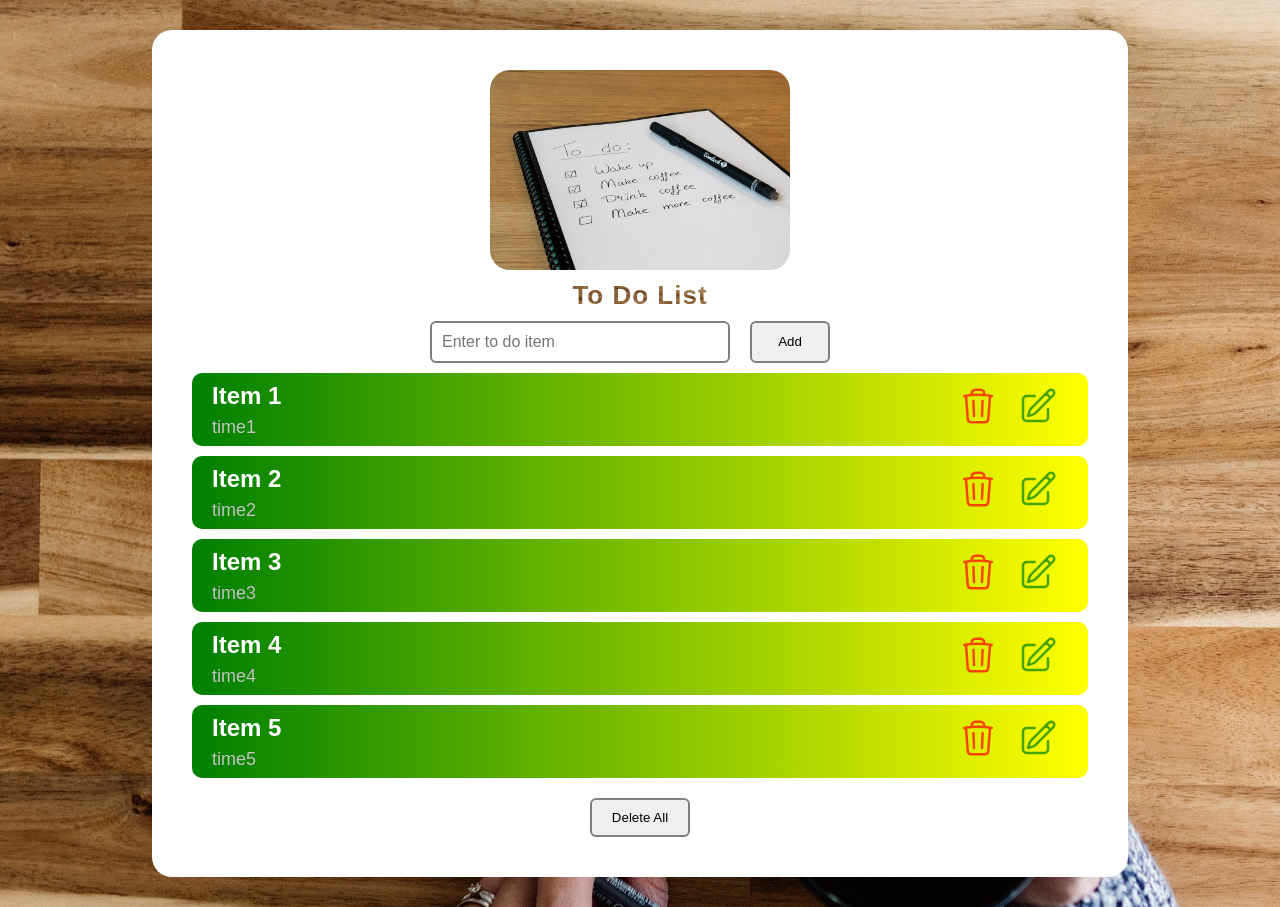
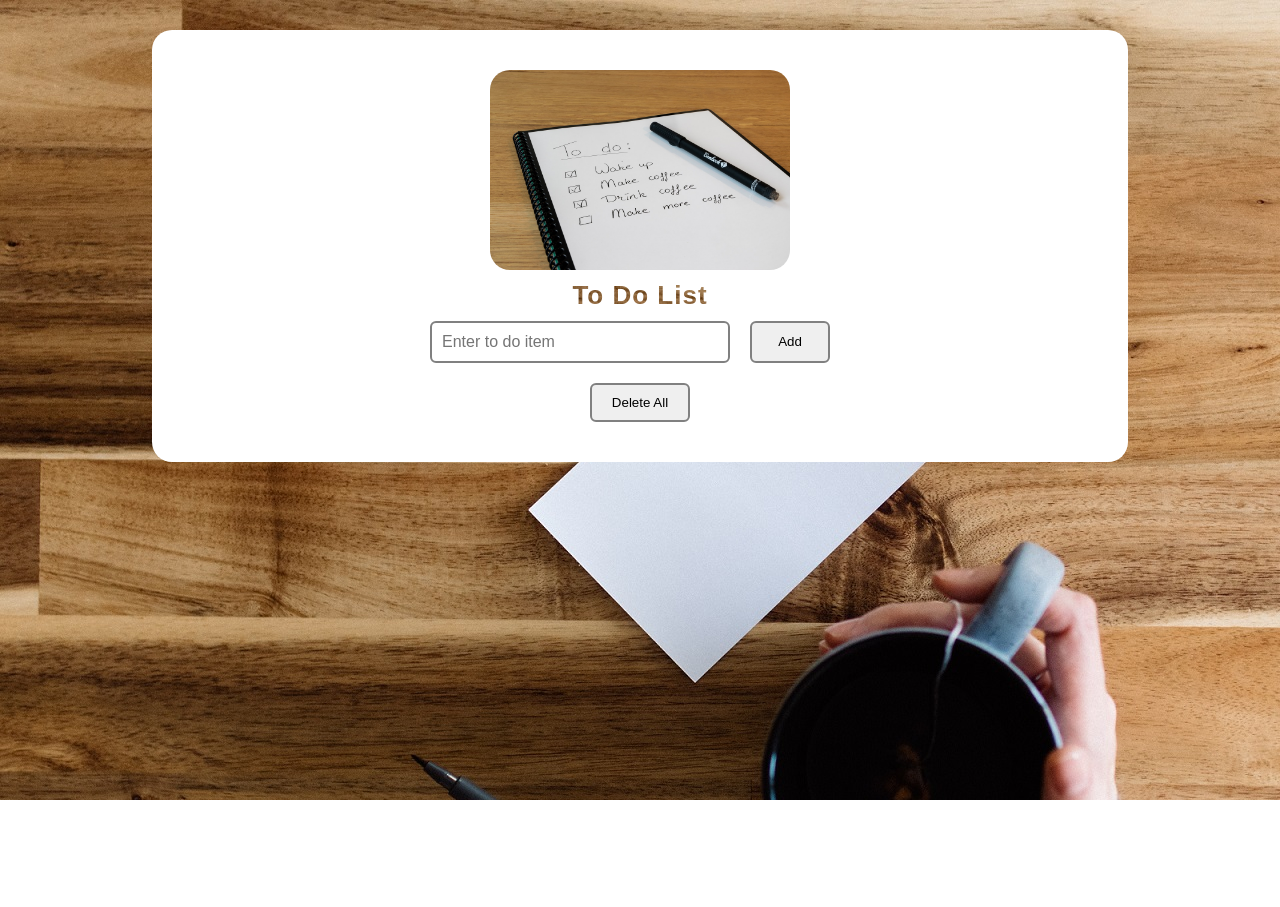
Before and after one commit to ajitmjadhav/TechM_Technical_Assignment, a React (Create React App) app in the folder assignment4-todo_list_manager/: page / in a window 1280 px wide. After the commit the page ends 800 px from the top, so only its background shows below. Built offline with nearby package versions, Linux system fonts and the light colour scheme.

Commit message:
done with to do app basic functionality to add, delete and edit list items

```diff
--- a/assignment4-todo_list_manager/src/components/Todolist.js
+++ b/assignment4-todo_list_manager/src/components/Todolist.js
@@ -1,8 +1,83 @@
-import React from 'react'
+import React, { useState, useRef } from 'react'
 import headerImage from '../img/headerImage.jpg'
 
 
-const list = () => {
+const List = () => {
+    const [inputData, setInputData] = useState('');
+    const [items, setItems] = useState([]);
+
+    //create boolean flag for toggling the submit
+    const [isSubmit, setIsSubmit] = useState(true);
+    const [isEditing, setIsEditing] = useState(false);
+    //to adjust focus on input
+    const inputRef = useRef(null);
+    const createCurretDate = () => {
+        const today = new Date();
+        const yyyy = today.getFullYear();
+        let mm = today.getMonth() + 1;
+        let dd = today.getDate();
+        // let time = today.getTime();
+        if (dd < 10) dd = '0' + dd;
+        if (mm < 10) mm = '0' + mm;
+        const formattedToday = `${dd} / ${mm} / ${yyyy}`;
+        return formattedToday;
+    }
+    // add the Item to the list
+    const addItem = () => {
+        if (!inputData) {
+            alert('insert text')
+        }
+        //if item editing is active
+        else if (inputData && !isSubmit) {
+            //get ele and edit its name
+            const tempItem = items.map((ele) => {
+                if (ele.id === isEditing) {
+                    return { ...ele, name: inputData, date: createCurretDate() }
+                }
+                return ele;
+            });
+            setItems(tempItem)
+
+            setIsSubmit(true);
+            setInputData(``);
+            setIsEditing(false);
+            alert('item edited');
+        }
+        else if (inputData) {
+            const dataToAdd = {
+                id: new Date().getTime().toString(),
+                name: inputData,
+                date: createCurretDate(),
+            };
+            setItems([...items, dataToAdd]);
+            setInputData('');
+            // console.log(items);
+            // alert('item added')
+        }
+        else {
+            alert('insert text')
+        }
+    };
+    // delete the items
+    const deleteCurrentItem = (index) => {
+        const itemToDelete = items.filter((elem) => {
+            return index !== elem.id;
+        });
+        setItems(itemToDelete);
+        alert(`Item deleted with index ${index}`);
+    }
+
+    //edit the current item
+    const editCurrentItem = (id) => {
+        let newEditItem = items.find((e) => {
+            return e.id === id
+        });
+        setInputData(newEditItem.name);
+        setIsSubmit(false);
+        //passing current id to state variable
+        setIsEditing(id);
+        inputRef.current.focus();
+    }
     return (
         <div className='wmg-container'>
             <div className='list-wrapper'>
@@ -15,80 +90,34 @@ const list = () => {
                     </h1>
                 </div>
                 <form className='todo-form'>
-                    <input type="text" value="" placeholder='Enter to do item' />
-                    <button className='add-item-btn form-btn' type='button'>Add</button>
+                    <input type="text" value={inputData} ref={inputRef} placeholder='Enter to do item' onChange={(e) => setInputData(e.target.value)} />
+                    {isSubmit
+                        ?
+                        <button onClick={addItem} className='add-item-btn form-btn' type='button'>Add</button>
+                        :
+                        <button onClick={addItem} className='add-item-btn form-btn' type='button'>Edit</button>
+                    }
+                    {/* <input type="submit" value="Submit" /> */}
                 </form>
                 <div className='list-container'>
-                    <div className='list-item'>
+                    {items.map((ele) => {
+                        return (
+                            <div className='list-item' key={ele.id}>
                                 <div>
-                            <h2 className='listItem-text'> Item 1</h2>
-                            <p className='listItem-date'>time1</p>
+                                    <h2 className='listItem-text'> {ele.name}</h2>
+                                    <p className='listItem-date'>{ele.date}</p>
                                 </div>
                                 <div>
-                            <svg className='delete-btn svg-btn' xmlns="http://www.w3.org/2000/svg" fill="none" viewBox="0 0 24 24" stroke-width="1.5" stroke="currentColor" >
+                                    <svg onClick={() => deleteCurrentItem(ele.id)} className='delete-btn svg-btn' xmlns="http://www.w3.org/2000/svg" fill="none" viewBox="0 0 24 24" stroke-width="1.5" stroke="currentColor" >
                                         <path stroke-linecap="round" stroke-linejoin="round" d="M14.74 9l-.346 9m-4.788 0L9.26 9m9.968-3.21c.342.052.682.107 1.022.166m-1.022-.165L18.16 19.673a2.25 2.25 0 01-2.244 2.077H8.084a2.25 2.25 0 01-2.244-2.077L4.772 5.79m14.456 0a48.108 48.108 0 00-3.478-.397m-12 .562c.34-.059.68-.114 1.022-.165m0 0a48.11 48.11 0 013.478-.397m7.5 0v-.916c0-1.18-.91-2.164-2.09-2.201a51.964 51.964 0 00-3.32 0c-1.18.037-2.09 1.022-2.09 2.201v.916m7.5 0a48.667 48.667 0 00-7.5 0" />
                                     </svg>
-                            <svg className='edit-btn svg-btn' xmlns="http://www.w3.org/2000/svg" fill="none" viewBox="0 0 24 24" stroke-width="1.5" stroke="currentColor" >
+                                    <svg onClick={() => editCurrentItem(ele.id)} className='edit-btn svg-btn' xmlns="http://www.w3.org/2000/svg" fill="none" viewBox="0 0 24 24" stroke-width="1.5" stroke="currentColor" >
                                         <path stroke-linecap="round" stroke-linejoin="round" d="M16.862 4.487l1.687-1.688a1.875 1.875 0 112.652 2.652L10.582 16.07a4.5 4.5 0 01-1.897 1.13L6 18l.8-2.685a4.5 4.5 0 011.13-1.897l8.932-8.931zm0 0L19.5 7.125M18 14v4.75A2.25 2.25 0 0115.75 21H5.25A2.25 2.25 0 013 18.75V8.25A2.25 2.25 0 015.25 6H10" />
                                     </svg>
                                 </div>
                             </div>
-                    <div className='list-item'>
-                        <div>
-                            <h2 className='listItem-text'> Item 2</h2>
-                            <p className='listItem-date'>time2</p>
-                        </div>
-                        <div>
-                            <svg className='delete-btn svg-btn' xmlns="http://www.w3.org/2000/svg" fill="none" viewBox="0 0 24 24" stroke-width="1.5" stroke="currentColor" >
-                                <path stroke-linecap="round" stroke-linejoin="round" d="M14.74 9l-.346 9m-4.788 0L9.26 9m9.968-3.21c.342.052.682.107 1.022.166m-1.022-.165L18.16 19.673a2.25 2.25 0 01-2.244 2.077H8.084a2.25 2.25 0 01-2.244-2.077L4.772 5.79m14.456 0a48.108 48.108 0 00-3.478-.397m-12 .562c.34-.059.68-.114 1.022-.165m0 0a48.11 48.11 0 013.478-.397m7.5 0v-.916c0-1.18-.91-2.164-2.09-2.201a51.964 51.964 0 00-3.32 0c-1.18.037-2.09 1.022-2.09 2.201v.916m7.5 0a48.667 48.667 0 00-7.5 0" />
-                            </svg>
-                            <svg className='edit-btn svg-btn' xmlns="http://www.w3.org/2000/svg" fill="none" viewBox="0 0 24 24" stroke-width="1.5" stroke="currentColor" >
-                                <path stroke-linecap="round" stroke-linejoin="round" d="M16.862 4.487l1.687-1.688a1.875 1.875 0 112.652 2.652L10.582 16.07a4.5 4.5 0 01-1.897 1.13L6 18l.8-2.685a4.5 4.5 0 011.13-1.897l8.932-8.931zm0 0L19.5 7.125M18 14v4.75A2.25 2.25 0 0115.75 21H5.25A2.25 2.25 0 013 18.75V8.25A2.25 2.25 0 015.25 6H10" />
-                            </svg>
-                        </div>
-                    </div>
-                    <div className='list-item'>
-                        <div>
-                            <h2 className='listItem-text'> Item 3</h2>
-                            <p className='listItem-date'>time3</p>
-                        </div>
-                        <div>
-                            <svg className='delete-btn svg-btn' xmlns="http://www.w3.org/2000/svg" fill="none" viewBox="0 0 24 24" stroke-width="1.5" stroke="currentColor" >
-                                <path stroke-linecap="round" stroke-linejoin="round" d="M14.74 9l-.346 9m-4.788 0L9.26 9m9.968-3.21c.342.052.682.107 1.022.166m-1.022-.165L18.16 19.673a2.25 2.25 0 01-2.244 2.077H8.084a2.25 2.25 0 01-2.244-2.077L4.772 5.79m14.456 0a48.108 48.108 0 00-3.478-.397m-12 .562c.34-.059.68-.114 1.022-.165m0 0a48.11 48.11 0 013.478-.397m7.5 0v-.916c0-1.18-.91-2.164-2.09-2.201a51.964 51.964 0 00-3.32 0c-1.18.037-2.09 1.022-2.09 2.201v.916m7.5 0a48.667 48.667 0 00-7.5 0" />
-                            </svg>
-                            <svg className='edit-btn svg-btn' xmlns="http://www.w3.org/2000/svg" fill="none" viewBox="0 0 24 24" stroke-width="1.5" stroke="currentColor" >
-                                <path stroke-linecap="round" stroke-linejoin="round" d="M16.862 4.487l1.687-1.688a1.875 1.875 0 112.652 2.652L10.582 16.07a4.5 4.5 0 01-1.897 1.13L6 18l.8-2.685a4.5 4.5 0 011.13-1.897l8.932-8.931zm0 0L19.5 7.125M18 14v4.75A2.25 2.25 0 0115.75 21H5.25A2.25 2.25 0 013 18.75V8.25A2.25 2.25 0 015.25 6H10" />
-                            </svg>
-                        </div>
-                    </div>
-                    <div className='list-item'>
-                        <div>
-                            <h2 className='listItem-text'> Item 4</h2>
-                            <p className='listItem-date'>time4</p>
-                        </div>
-                        <div>
-                            <svg className='delete-btn svg-btn' xmlns="http://www.w3.org/2000/svg" fill="none" viewBox="0 0 24 24" stroke-width="1.5" stroke="currentColor" >
-                                <path stroke-linecap="round" stroke-linejoin="round" d="M14.74 9l-.346 9m-4.788 0L9.26 9m9.968-3.21c.342.052.682.107 1.022.166m-1.022-.165L18.16 19.673a2.25 2.25 0 01-2.244 2.077H8.084a2.25 2.25 0 01-2.244-2.077L4.772 5.79m14.456 0a48.108 48.108 0 00-3.478-.397m-12 .562c.34-.059.68-.114 1.022-.165m0 0a48.11 48.11 0 013.478-.397m7.5 0v-.916c0-1.18-.91-2.164-2.09-2.201a51.964 51.964 0 00-3.32 0c-1.18.037-2.09 1.022-2.09 2.201v.916m7.5 0a48.667 48.667 0 00-7.5 0" />
-                            </svg>
-                            <svg className='edit-btn svg-btn' xmlns="http://www.w3.org/2000/svg" fill="none" viewBox="0 0 24 24" stroke-width="1.5" stroke="currentColor" >
-                                <path stroke-linecap="round" stroke-linejoin="round" d="M16.862 4.487l1.687-1.688a1.875 1.875 0 112.652 2.652L10.582 16.07a4.5 4.5 0 01-1.897 1.13L6 18l.8-2.685a4.5 4.5 0 011.13-1.897l8.932-8.931zm0 0L19.5 7.125M18 14v4.75A2.25 2.25 0 0115.75 21H5.25A2.25 2.25 0 013 18.75V8.25A2.25 2.25 0 015.25 6H10" />
-                            </svg>
-                        </div>
-                    </div>
-                    <div className='list-item'>
-                        <div>
-                            <h2 className='listItem-text'> Item 5</h2>
-                            <p className='listItem-date'>time5</p>
-                        </div>
-                        <div>
-                            <svg className='delete-btn svg-btn' xmlns="http://www.w3.org/2000/svg" fill="none" viewBox="0 0 24 24" stroke-width="1.5" stroke="currentColor" >
-                                <path stroke-linecap="round" stroke-linejoin="round" d="M14.74 9l-.346 9m-4.788 0L9.26 9m9.968-3.21c.342.052.682.107 1.022.166m-1.022-.165L18.16 19.673a2.25 2.25 0 01-2.244 2.077H8.084a2.25 2.25 0 01-2.244-2.077L4.772 5.79m14.456 0a48.108 48.108 0 00-3.478-.397m-12 .562c.34-.059.68-.114 1.022-.165m0 0a48.11 48.11 0 013.478-.397m7.5 0v-.916c0-1.18-.91-2.164-2.09-2.201a51.964 51.964 0 00-3.32 0c-1.18.037-2.09 1.022-2.09 2.201v.916m7.5 0a48.667 48.667 0 00-7.5 0" />
-                            </svg>
-                            <svg className='edit-btn svg-btn' xmlns="http://www.w3.org/2000/svg" fill="none" viewBox="0 0 24 24" stroke-width="1.5" stroke="currentColor" >
-                                <path stroke-linecap="round" stroke-linejoin="round" d="M16.862 4.487l1.687-1.688a1.875 1.875 0 112.652 2.652L10.582 16.07a4.5 4.5 0 01-1.897 1.13L6 18l.8-2.685a4.5 4.5 0 011.13-1.897l8.932-8.931zm0 0L19.5 7.125M18 14v4.75A2.25 2.25 0 0115.75 21H5.25A2.25 2.25 0 013 18.75V8.25A2.25 2.25 0 015.25 6H10" />
-                            </svg>
-                        </div>
-                    </div>
+                        )
+                    })}
                 </div>
                 <div className='delete-all'>
                     <button className='delete-all-btn'>Delete All</button>
@@ -98,4 +127,4 @@ const list = () => {
     )
 }
 
-export default list
+export default List
```
Also changed, not shown: assignment4-todo_list_manager/src/components/Testmytodo.js (deleted). Lines whose indentation alone changed are shown as unchanged.
